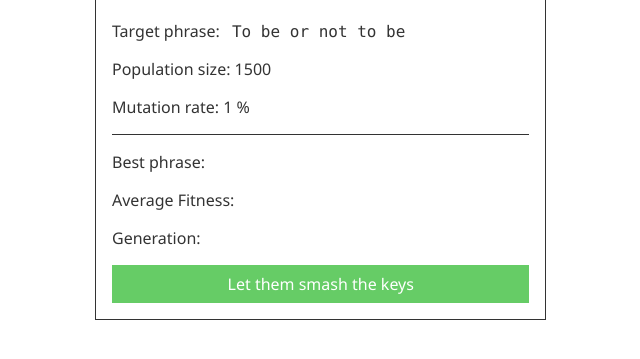
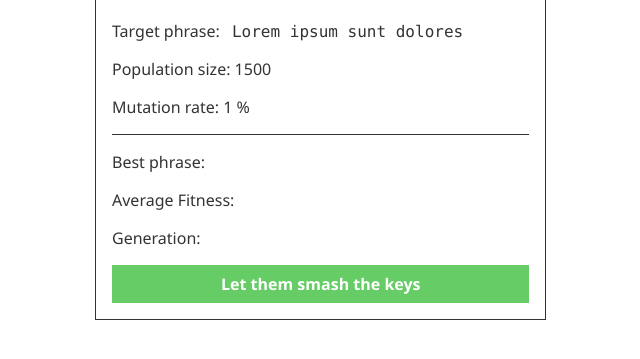
Before and after one commit to luke-codewalker/monkeys-typewriter, a plain HTML site: page index.html in a window 1280 px wide. Shown: the part 163-522 px from the top of the page, without its empty margins (33-673 px from the left). Drawn offline with Linux system fonts and the light colour scheme.

Commit message:
tweaked styles

```diff
--- a/js/app.js
+++ b/js/app.js
@@ -1,4 +1,4 @@
-const target = 'To be or not to be';
+const target = 'Lorem ipsum sunt dolores';
 const populationSize = 1500;
 const mutationRate = 0.01;
 
--- a/style.css
+++ b/style.css
@@ -84,6 +84,7 @@ button {
     font-size: 1rem;
     background-color: #66cc66;
     color: #fff;
+    font-weight: 600;
     border: none;
     padding: 0.5rem;
     cursor: pointer;
```
